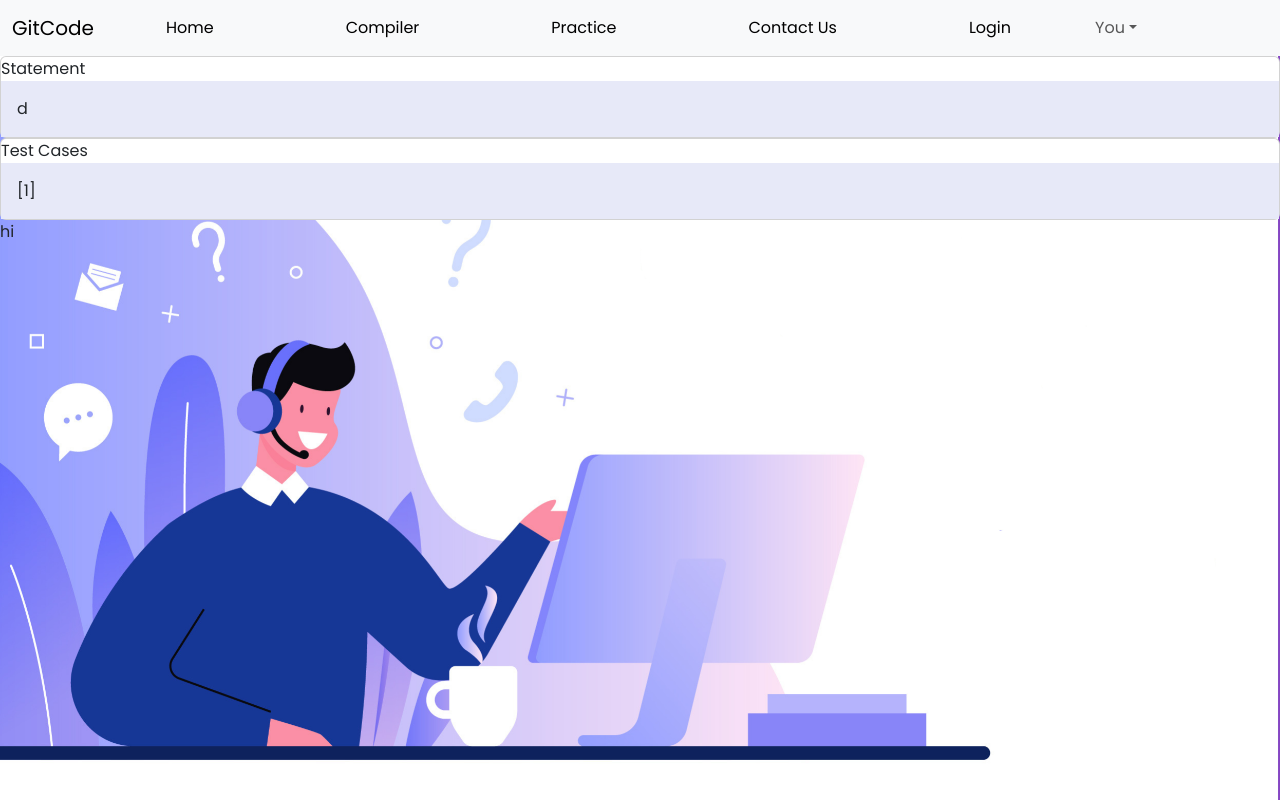
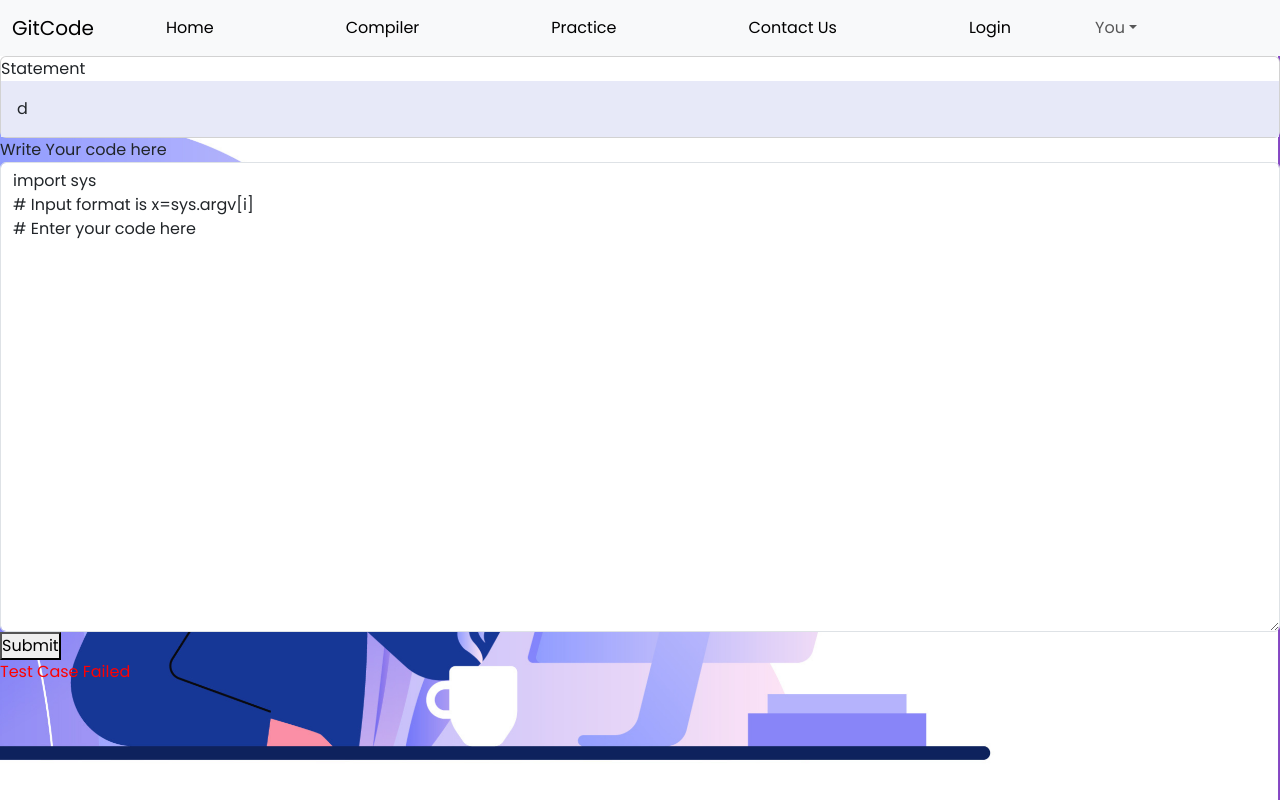
Before and after one commit to Nupur-20/GITCODE, a React (Create React App) app: page /problem_statement in a window 1280 px wide. Built offline with nearby package versions, Linux system fonts and the light colour scheme.

Commit message:
Fully working compiler(for python) and problem solving system

```diff
--- a/src/App.js
+++ b/src/App.js
@@ -50,7 +50,7 @@ function App() {
             <Route exact path="/testcases" element={<Test_cases prob_id={probid} />} />
             <Route exact path="/addtestcase" element={<Add_Test_case prob_id={probid} />} />
             <Route exact path="/testcaseitem" element={<Testcase_item input={intput} output={output} />} />
-            <Route exact path="/problem_statement" element={<Problem_statement Problem_statement1={Problem_statement2} Test_cases={Test_cases2} Hidden_cases={Hidden_cases2} Verified={Verified} />} />
+            <Route exact path="/problem_statement" element={<Problem_statement Problem_statement1={Problem_statement2} prob_id={probid} Verified={Verified} />} />
             <Route exact path="/updateproblem" element={<UpdateProblem statement={Problem_statement2} testcases={Test_cases2} hiddencases={Hidden_cases2} verified={Verified} tag={Tag} title={Title} code={Code} id={Id} />} />
           </Routes>
         </Router>
--- a/src/components/UserProblems/Problem_list.js
+++ b/src/components/UserProblems/Problem_list.js
@@ -22,6 +22,7 @@ function Problem_list(props) {
         sharedData.set_cases(cases);
         sharedData.set_hiddencases(hiddencases);
         sharedData.set_verified(verified);
+        sharedData.setProbid(id);
     }
     const delete_it=async () => {
         try {
--- a/src/components/compiler/Compiler.js
+++ b/src/components/compiler/Compiler.js
@@ -1,6 +1,7 @@
 import React,{ useEffect,useState } from 'react'
 
-const Compiler=() => {
+const Compiler=(props) => {
+    const prob_id=props.prob_id;
     const [code,setCode]=useState("import sys\n# Input format is x=sys.argv[i]\n# Enter your code here\n");
     const [expectedOutput,setExpectedOutput]=useState([4,6]);
     const [output,setOutput]=useState("");
@@ -20,30 +21,52 @@ const Compiler=() => {
                 },
                 body: JSON.stringify({
                     'code': code,
-                    'input': input
+                    'probid': prob_id
                 })
             });
             const data=await response.json();
-            const out=await data.output;
-            const err=await data.err;
-            // console.log(out);
-            // console.log(err);
-            if (err) {
-                setOutput("Error: \n"+err)
+            console.log(data);
+            if (!data.compiled) {
+                console.log("Compilation Error");
+                console.log(data.error);
             }
             else {
-                setOutput(out);
-                // setPassed(1);
-                // console.log(output);
-                // console.log(expectedOutput);
-                const x=JSON.stringify(expectedOutput);
-                const y=JSON.stringify(out);
-                if (x===y) {
-                    console.log("Test case Passed");
+                console.log("Compilation Successful");
+                let count=1;
+                data.output.forEach(element => {
+                    if (element) {
+                        console.log(`Test case ${count} passed`);
+                    }
+                    else {
+                        console.log(`Wrong answer on Test case ${count}`);
+                    }
+                    count+=1;
+                });
+                if (data.passed) {
+                    console.log("All test cases passed");
                     setPassed(1);
                 }
             }
-            console.log("ended");
+            // const out=await data.output;
+            // const err=await data.err;
+            // // console.log(out);
+            // // console.log(err);
+            // if (err) {
+            //     setOutput("Error: \n"+err)
+            // }
+            // else {
+            //     setOutput(out);
+            //     // setPassed(1);
+            //     // console.log(output);
+            //     // console.log(expectedOutput);
+            //     const x=JSON.stringify(expectedOutput);
+            //     const y=JSON.stringify(out);
+            //     if (x===y) {
+            //         console.log("Test case Passed");
+            //         setPassed(1);
+            //     }
+            // }
+            // console.log("ended");
         } catch (error) {
             console.log("Error occured while compiling");
         }
@@ -51,10 +74,10 @@ const Compiler=() => {
     return (
         <div>
             <div className="form-group">
-                <label for="exampleFormControlTextarea1">Example textarea</label>
-                <textarea className="form-control" id="textarea" rows="3" onChange={(e) => { setCode(e.target.value) }} value={code}></textarea>
+                <label for="exampleFormControlTextarea1">Write Your code here</label>
+                <textarea className="form-control" id="textarea" rows="19" onChange={(e) => { setCode(e.target.value) }} value={code}></textarea>
             </div>
-            <div className="form-group">
+            {/* <div className="form-group">
                 <label for="exampleFormControlTextarea1">Input</label>
                 <textarea className="form-control" id="textarea4" rows="3" value={input}></textarea>
             </div>
@@ -65,12 +88,12 @@ const Compiler=() => {
             <div className="form-group">
                 <label for="exampleFormControlTextarea1">Outcome</label>
                 <textarea className="form-control" id="textarea3" rows="3" value={output}></textarea>
-            </div>
+            </div> */}
             {/* <div className="form-group">
                 <label for="exampleFormControlTextarea1">number of integers in first line</label>
                 <textarea className="form-control" id="textarea3" rows="3" onChange={(e) => { setFirstline(e.target.value) }}></textarea>
             </div> */}
-            <button onClick={func1}>run</button>
+            <button onClick={func1}>Submit</button>
             <p style={passed? { color: 'green' }:{ color: 'red' }}>{passed? "Test Case Passed":"Test Case Failed"}</p>
         </div>
     )
--- a/src/components/problems/Compiler.js
+++ /dev/null
@@ -1,57 +0,0 @@
-import React from 'react'
-import PropTypes from 'prop-types'
-
-function Compiler(props) {
-    const compile=() => {
-        fetch('https://api.example.com/create',{
-            method: 'POST',
-            headers: {
-                'Content-Type': 'application/json',
-            },
-            body: JSON.stringify({ data: 'someData' }),
-        })
-            .then((response) => response.json())
-            .then((data) => {
-                // Handle the response data here
-                console.log(data);
-            })
-            .catch((error) => {
-                // Handle any errors here
-                console.error(error);
-            });
-    }
-    return (
-
-        // <div>
-        //     <center>
-        //         <h1>Online IDE</h1>
-        //         <form id="myform" name="myform" method="post" action="compilecode">
-        //             <h3>Code</h3>
-        //             <textarea rows="13" cols="100" id="code" name="code"></textarea>
-        //             <br />
-        //             <h3>Input</h3>
-        //             <textarea rows="10" cols="100" id="input" name="input"></textarea>
-        //             <br />
-        //             Language :
-        //             <select name="lang">
-        //                 <option value="C">C</option>
-        //                 <option value="Java">Java</option>
-        //                 <option value="Python">Python</option>
-        //             </select>
-        //             Compile With Input :
-        //             <input type="radio" name="inputRadio" id="inputRadio" value="true" />yes
-        //             <input type="radio" name="inputRadio" id="inputRadio" value="false" />No
-        //             <br />
-        //             <input type="submit" value="submit" name="submit" />
-        //         </form>
-        //     </center>
-        // </div>
-        <div data-pym-src="https://www.jdoodle.com/a/7wtc">hi</div>
-    )
-}
-
-Compiler.propTypes={
-
-}
-
-export default Compiler
--- a/src/components/problems/problem_statement.js
+++ b/src/components/problems/problem_statement.js
@@ -1,8 +1,9 @@
 import React,{ useEffect,useState } from 'react'
 import PropTypes from 'prop-types'
-import Compiler from './Compiler'
+import Compiler from '../compiler/Compiler'
 
 function Problem_statement(props) {
+    const prob_id=props.prob_id;
     return (
         <div>
             <div class="card">
@@ -11,14 +12,7 @@ function Problem_statement(props) {
                     {props.Problem_statement1}
                 </div>
             </div>
-            <div class="card">
-                Test Cases
-                <div class="card-body">
-                    {JSON.stringify(props.Test_cases)}
-                    {/* {props.Test_cases} */}
-                </div>
-            </div>
-            <Compiler />
+            <Compiler prob_id={prob_id} />
         </div>
     )
 }
```
Also changed, not shown: 2 other files (tests, documents, lock files or other folders).
